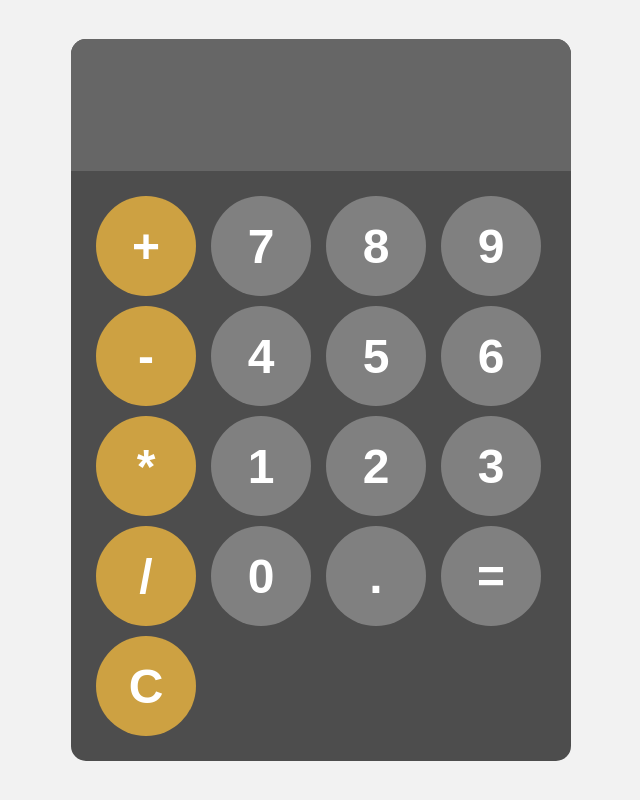
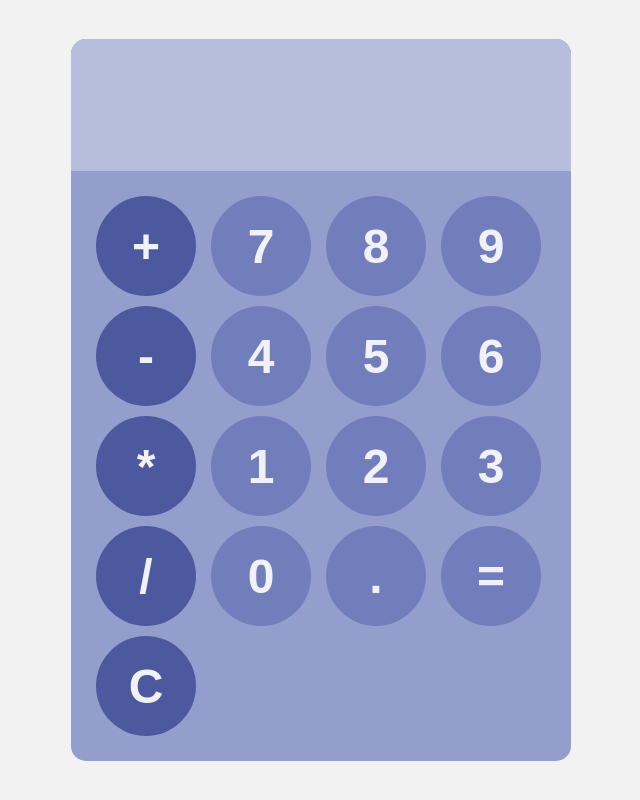
Before and after one commit to Cybermats2004/Calculator-Tutorial, a plain HTML site: page index.html in a window 1280 px wide. Shown: the whole page, without its empty margins (319-959 px from the left). Drawn offline with Linux system fonts and the light colour scheme.

Commit message:
Color changes

```diff
--- a/styles.css
+++ b/styles.css
@@ -9,7 +9,7 @@ body {
 
 #calculator {
     font-family: Arial, sans-serif;
-    background-color: hsl(0, 0%, 30%);
+    background-color: hsl(230, 35%, 69%);
     border-radius: 15px;
     max-width: 500px;
     overflow: hidden;;
@@ -21,8 +21,8 @@ body {
     font-size: 5rem;
     text-align: left;
     border: none;
-    background-color: hsl(0, 0%, 40%);
-    color: white;
+    background-color: hsl(230, 35%, 79%) ;
+    color: #F1F2F8;
 }
 
 #keys {
@@ -38,8 +38,8 @@ button {
     height: 100px;
     border-radius: 50px;
     border: none;
-    background-color: hsl(0, 0%, 50%);
-    color: white;
+    background-color: hsl(230, 35%, 59%);
+    color: #F1F2F8;
     font-size: 3rem;
     font-weight: bold;
     cursor: pointer;
@@ -47,21 +47,21 @@ button {
 }
 
 button:hover {
-    background-color: hsl(0, 0%, 60%);
+    background-color: hsl(230, 35%, 65%);
 }
 
 button:active {
-    background-color: hsl(0, 0%, 70%);
+    background-color: hsl(230, 35%, 70%);
 }
 
 .operator-btn {
-    background-color: hsl(41, 58%, 53%);
+    background-color: hsl(231, 35%, 46%);
 }
 
 .operator-btn:hover {
-    background-color: hsl(41, 58%, 63%);
+    background-color: hsl(231, 35%, 56%);;
 }
 
 .operator-btn:active {
-    background-color: hsl(41, 58%, 73%);
+    background-color: hsl(231, 35%, 66%);;
 }
```
